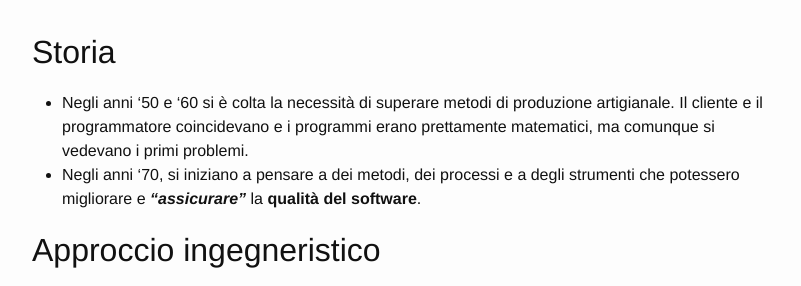
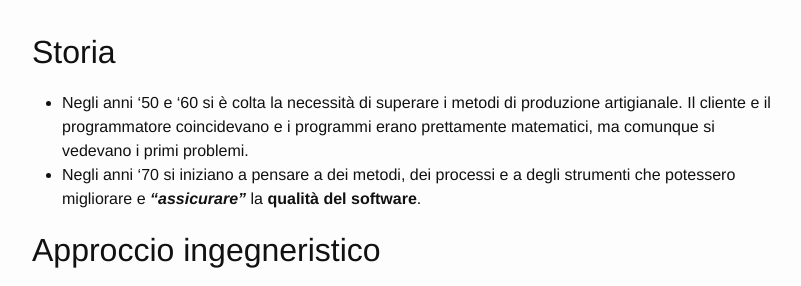
Before and after one commit to MarcoBuster/sweng, a Jekyll site: the page built from _posts/2022-10-03-introduzione.md, in a window 1280 px wide and 1400 px high, scrolled down 1122 px. Shown: the part 166-452 px from the top of the window, without its empty margins (238-1039 px from the left). Built offline with Jekyll 4.4.1, drawn with Linux system fonts in a browser that asks for light colours; the table of contents is made by our own code; some of the changed text lies outside the part shown.

Commit message:
Fix notes about correctness and reliability

```diff
--- a/_posts/2022-10-03-introduzione.md
+++ b/_posts/2022-10-03-introduzione.md
@@ -32,8 +32,8 @@ toc: true
 # Introduzione
 
 ## Storia
-- Negli anni '50 e '60 si è colta la necessità di superare metodi di produzione artigianale. Il cliente e il programmatore coincidevano e i programmi erano prettamente matematici, ma comunque si vedevano i primi problemi.
-- Negli anni '70, si iniziano a pensare a dei metodi, dei processi e a degli strumenti che potessero migliorare e ___"assicurare"___ la __qualità del software__.
+- Negli anni '50 e '60 si è colta la necessità di superare i metodi di produzione artigianale. Il cliente e il programmatore coincidevano e i programmi erano prettamente matematici, ma comunque si vedevano i primi problemi.
+- Negli anni '70 si iniziano a pensare a dei metodi, dei processi e a degli strumenti che potessero migliorare e ___"assicurare"___ la __qualità del software__.
 
 ## Approccio ingegneristico
 1. __Target__: obbiettivo da raggiungere.
```
Also changed, not shown: other parts of _posts/2022-10-03-introduzione.md (+1 -1 lines).
